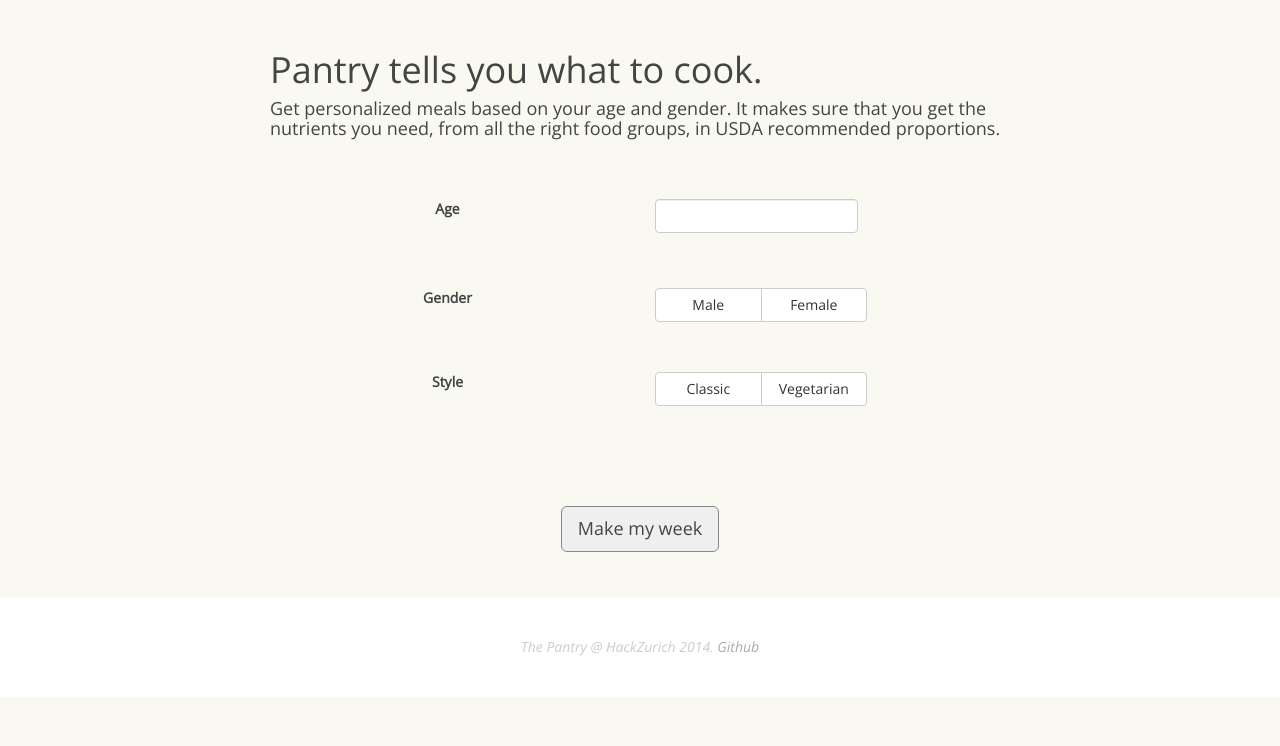
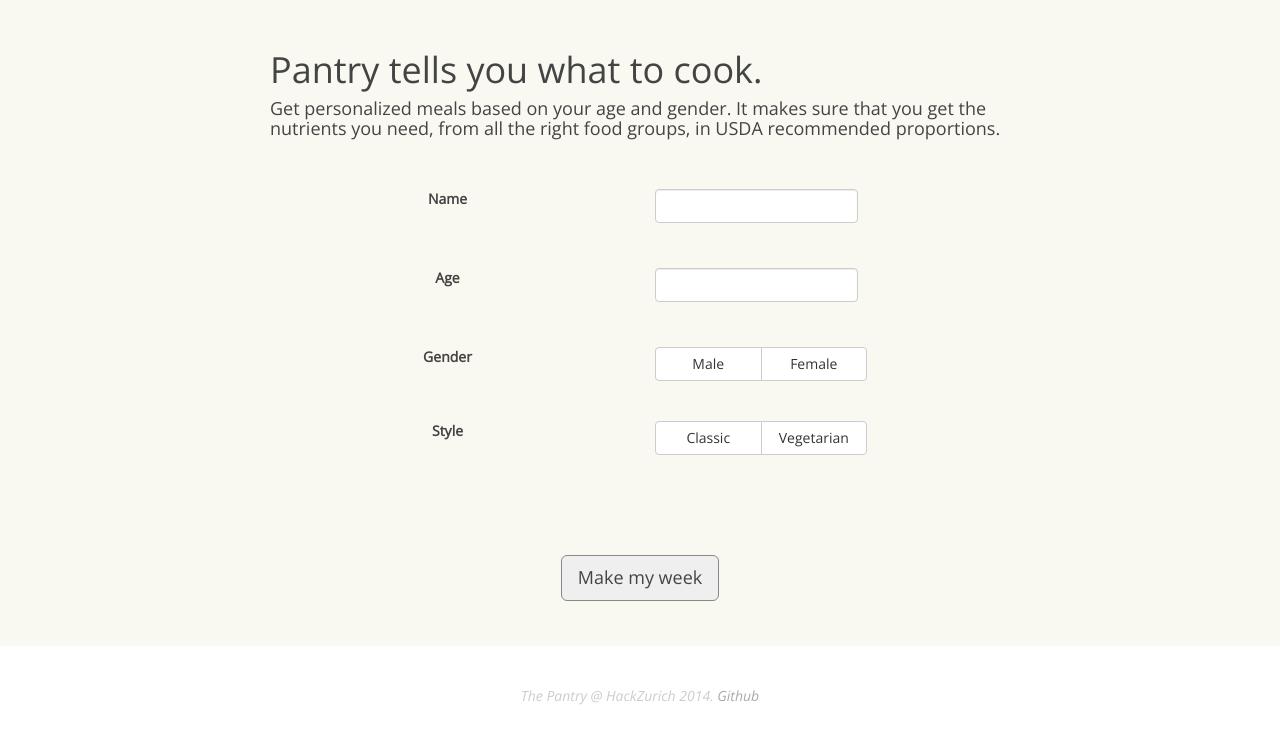
Before and after one commit to create/foodplan, a Django app: page / in a window 1280 px wide. Shown: the part 110-856 px from the top of the page. Before the commit the page ends 807 px from the top, so only its background shows below. Run offline with Django 3.2, Linux system fonts and the light colour scheme; parts of the project's set-up code (start-up, migrations or seed data) failed here and were passed over; some libraries are stand-ins or nearby versions.

Commit message:
added name box

```diff
--- a/static/css/core.css
+++ b/static/css/core.css
@@ -60,7 +60,7 @@ input[type=number] {
 }
 
 .col-prefs {
-    margin-top: 50px;
+    margin-top: 40px;
 }
 
 .btn-prefs {
--- a/templates/home.html
+++ b/templates/home.html
@@ -9,6 +9,18 @@
     <form method="post" action="dashboard">
         <div class="form-group">
 
+            <div class="row">
+                <div class="col-md-6 col-prefs text-center">
+                    <label for="formGroupInputLarge">
+                    Name
+                    </label>
+                </div>
+                <div class="col-md-6 col-prefs">
+                    <label>
+                        <input type="text" class="form-control input" placeholder="" name="name">
+                    </label>
+                </div>
+            </div>
             <div class="row">
                 <div class="col-md-6 col-prefs text-center">
                     <label for="formGroupInputLarge">
```
Also changed, not shown: templates/dashboard.html (line endings or trailing spaces).
